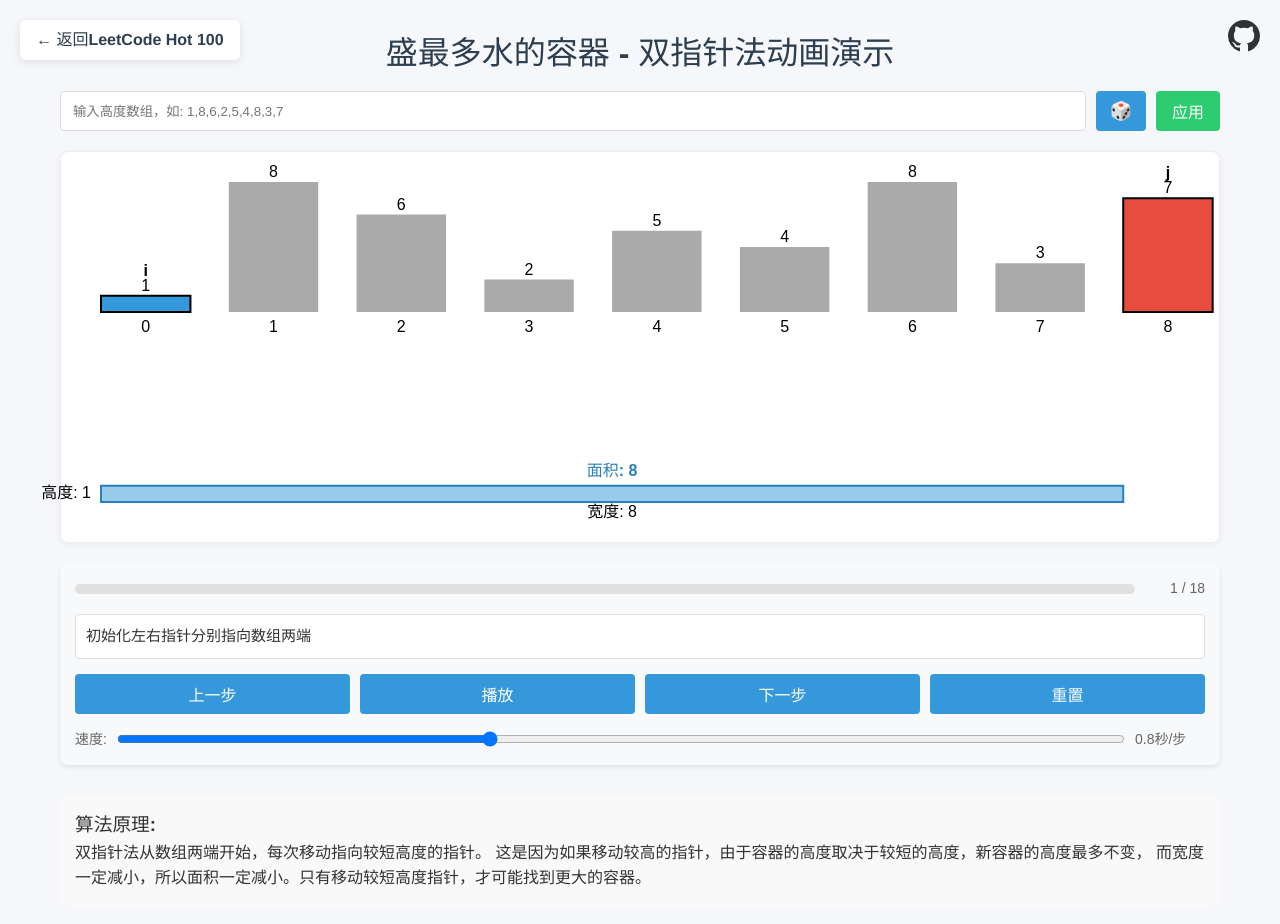
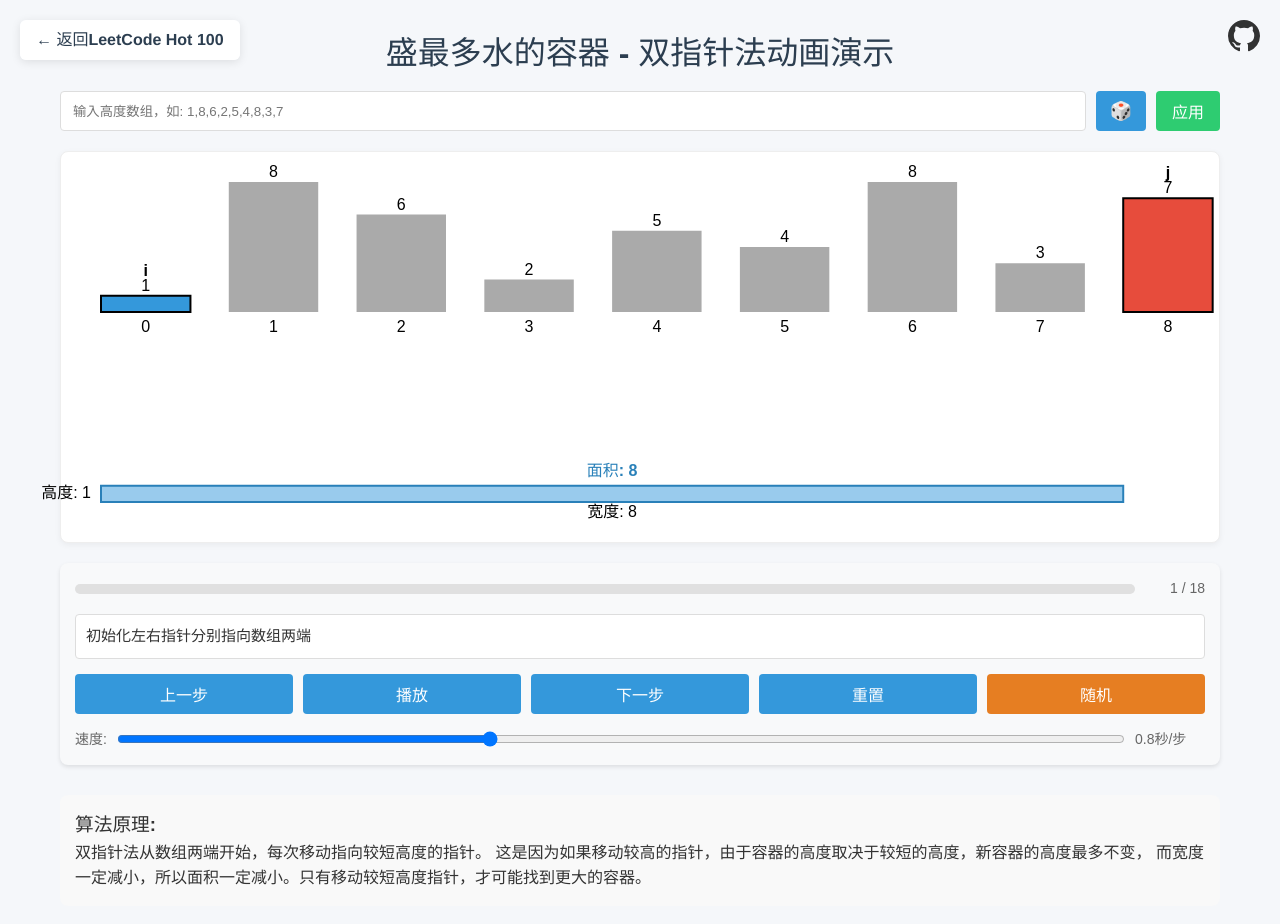
Before and after one commit to fuck-algorithm/leetcode-11-container-with-most-water, a React (Vite) app: page / in a window 1280 px wide. Shown: the top 924 px of the page. Built offline with nearby package versions, Linux system fonts and the light colour scheme.

Commit message:
fix: 修复onRandomize未使用错误，添加随机按钮在控制面板中

```diff
--- a/src/components/algorithm/AlgorithmAnimation.tsx
+++ b/src/components/algorithm/AlgorithmAnimation.tsx
@@ -147,6 +147,7 @@ const AlgorithmAnimation: React.FC = () => {
             animationSpeed={state.animationSpeed}
             setSpeed={setSpeed}
             description={currentFrame?.description ?? '准备开始算法动画'}
+            onRandomize={handleRandomHeights}
           />
         </div>
       </div>
--- a/src/components/algorithm/ControlPanel.tsx
+++ b/src/components/algorithm/ControlPanel.tsx
@@ -77,6 +77,19 @@ const ControlPanel: React.FC<ControlPanelProps> = ({
         >
           重置
         </button>
+
+        {onRandomize && (
+          <button
+            style={{
+              ...styles.button,
+              backgroundColor: '#e67e22'
+            }}
+            onClick={onRandomize}
+            title="生成随机数据"
+          >
+            随机
+          </button>
+        )}
       </div>
 
       <div style={styles.speedControl}>
```
